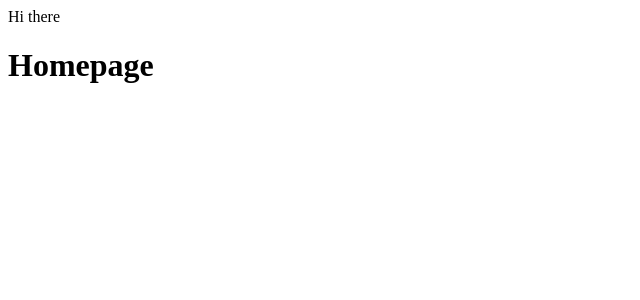
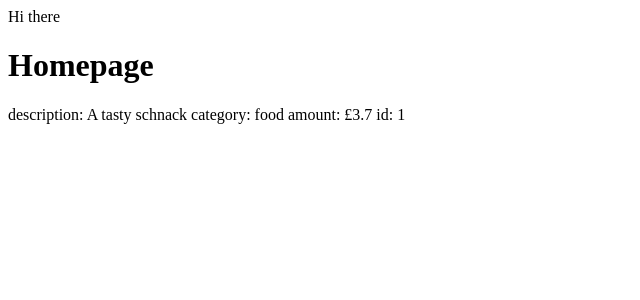
Before and after one commit to JThompson-scottlogic/budgeting-app, an Angular app: page / in a window 1280 px wide. Shown: the top 300 px of the page, without its empty margins (0-640 px from the left). Built offline with nearby package versions, Linux system fonts and the light colour scheme.

Commit message:
adds mock items

```diff
--- a/src/app/app.module.ts
+++ b/src/app/app.module.ts
@@ -4,12 +4,14 @@ import { BrowserModule } from '@angular/platform-browser';
 import { AppComponent } from './app.component';
 import { TitleComponent } from './title/title.component';
 import { HomepageNavigationComponent } from './homepage-navigation/homepage-navigation.component';
+import { RecentTransactionsComponent } from './recent-transactions/recent-transactions.component';
 
 @NgModule({
   declarations: [
     AppComponent,
     TitleComponent,
-    HomepageNavigationComponent
+    HomepageNavigationComponent,
+    RecentTransactionsComponent
   ],
   imports: [
     BrowserModule
--- a/src/app/budgetItem.ts
+++ b/src/app/budgetItem.ts
@@ -2,4 +2,5 @@ export interface BudgetItem {
     description: string;
     category: string;
     amount: number;
+    id: number;
 }
--- /dev/null
+++ b/src/app/recent-transactions/recent-transactions.component.html
@@ -0,0 +1 @@
+<p>recent-transactions works!</p>
--- /dev/null
+++ b/src/app/recent-transactions/recent-transactions.component.ts
@@ -0,0 +1,15 @@
+import { Component, OnInit } from '@angular/core';
+
+@Component({
+  selector: 'app-recent-transactions',
+  templateUrl: './recent-transactions.component.html',
+  styleUrls: ['./recent-transactions.component.css']
+})
+export class RecentTransactionsComponent implements OnInit {
+
+  constructor() { }
+
+  ngOnInit(): void {
+  }
+
+}
--- a/src/app/title/title.component.html
+++ b/src/app/title/title.component.html
@@ -1 +1,7 @@
 <h1> {{title}} </h1>
+<div>
+    description: {{exampleBudgetItem.description}}
+    category: {{exampleBudgetItem.category}}
+    amount: £{{exampleBudgetItem.amount}}
+    id: {{exampleBudgetItem.id}}
+</div>
--- a/src/app/title/title.component.ts
+++ b/src/app/title/title.component.ts
@@ -1,4 +1,5 @@
 import { Component, OnInit } from '@angular/core';
+import { BudgetItem } from '../budgetItem';
 
 @Component({
   selector: 'app-title',
@@ -7,7 +8,12 @@ import { Component, OnInit } from '@angular/core';
 })
 export class TitleComponent implements OnInit {
   title='Homepage';
-
+  exampleBudgetItem : BudgetItem = {
+    description: 'A tasty schnack',
+    category: 'food',
+    amount: 3.70,
+    id: 1
+  }
   constructor() { }
 
   ngOnInit(): void {
```
Also changed, not shown: src/app/mockItems.ts (added, +9 -0 lines), src/app/recent-transactions/recent-transactions.component.css (added), 1 other file (tests, documents, lock files or other folders).
